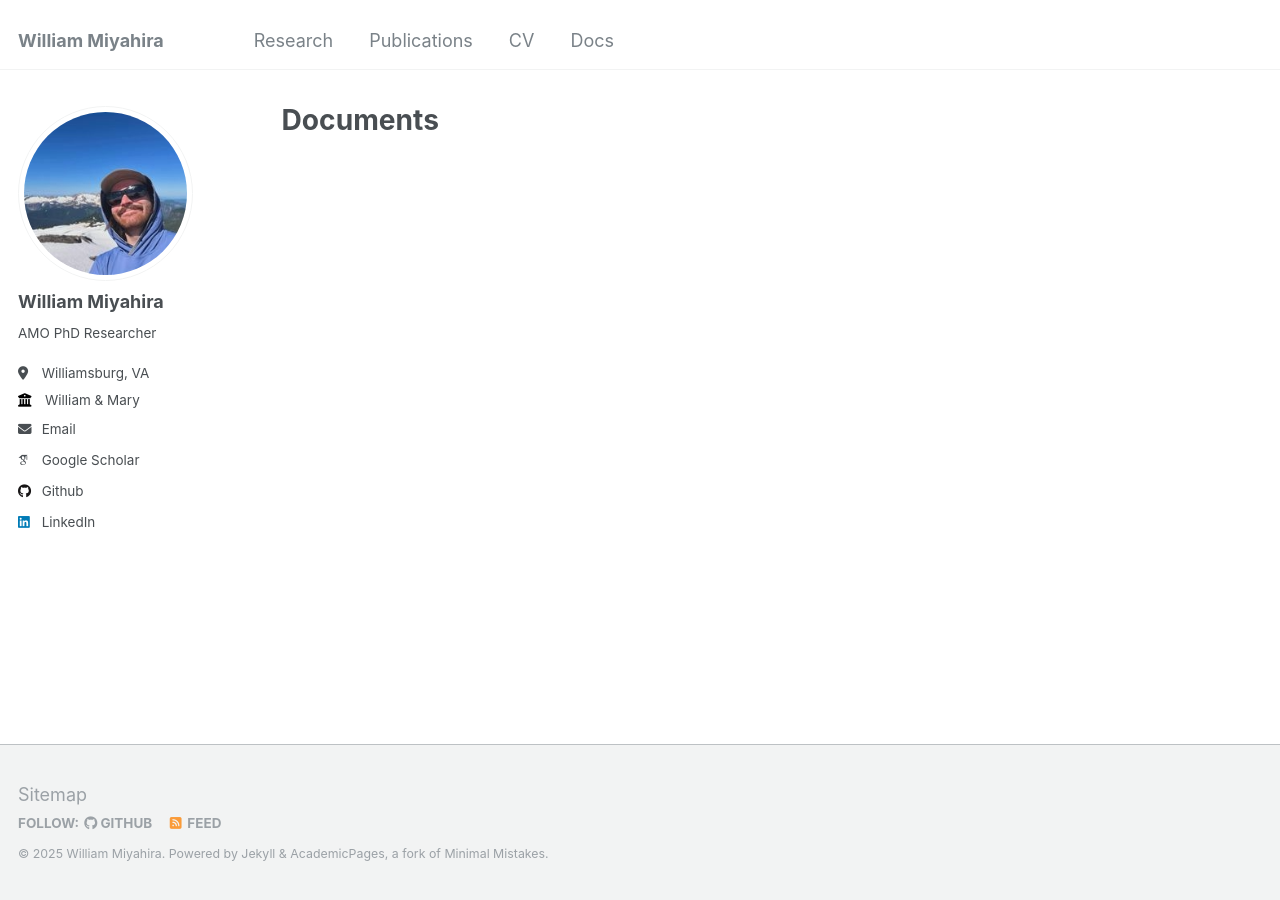
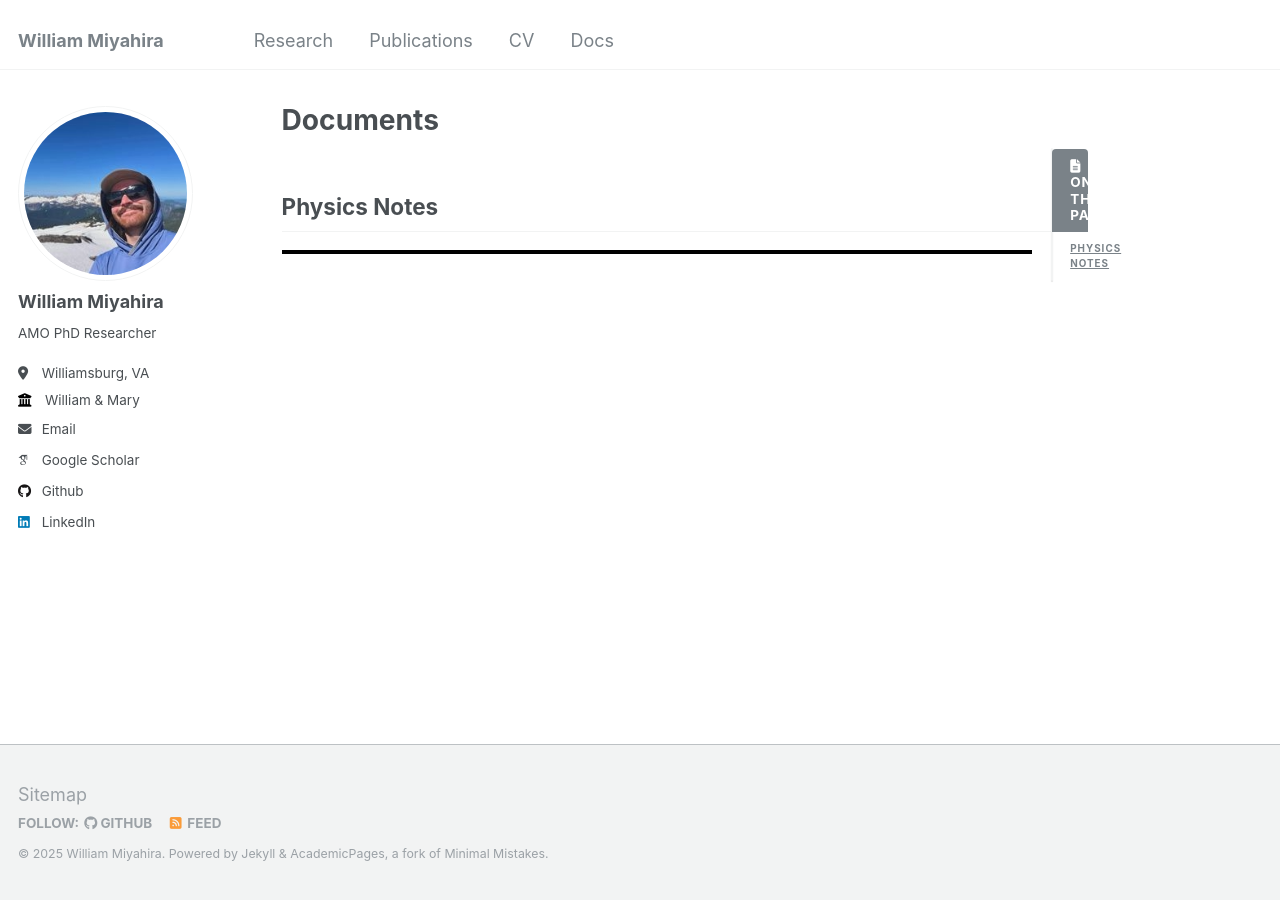
Before and after one commit to willmiyahira/willmiyahira.github.io, a Jekyll site: the page built from _pages/docs.md, in a window 1280 px wide. Built offline with Jekyll 4.4.1, drawn with Linux system fonts in a browser that asks for light colours; some web fonts are replaced.

Commit message:
update docs page

```diff
--- a/_pages/docs.md
+++ b/_pages/docs.md
@@ -3,3 +3,9 @@ permalink: /docs/
 title: "Documents"
 author_profile: true
 ---
+
+{% include toc %}
+
+
+## Physics Notes
+<hr style="height: 4px; border: none; background-color: black;">
```
